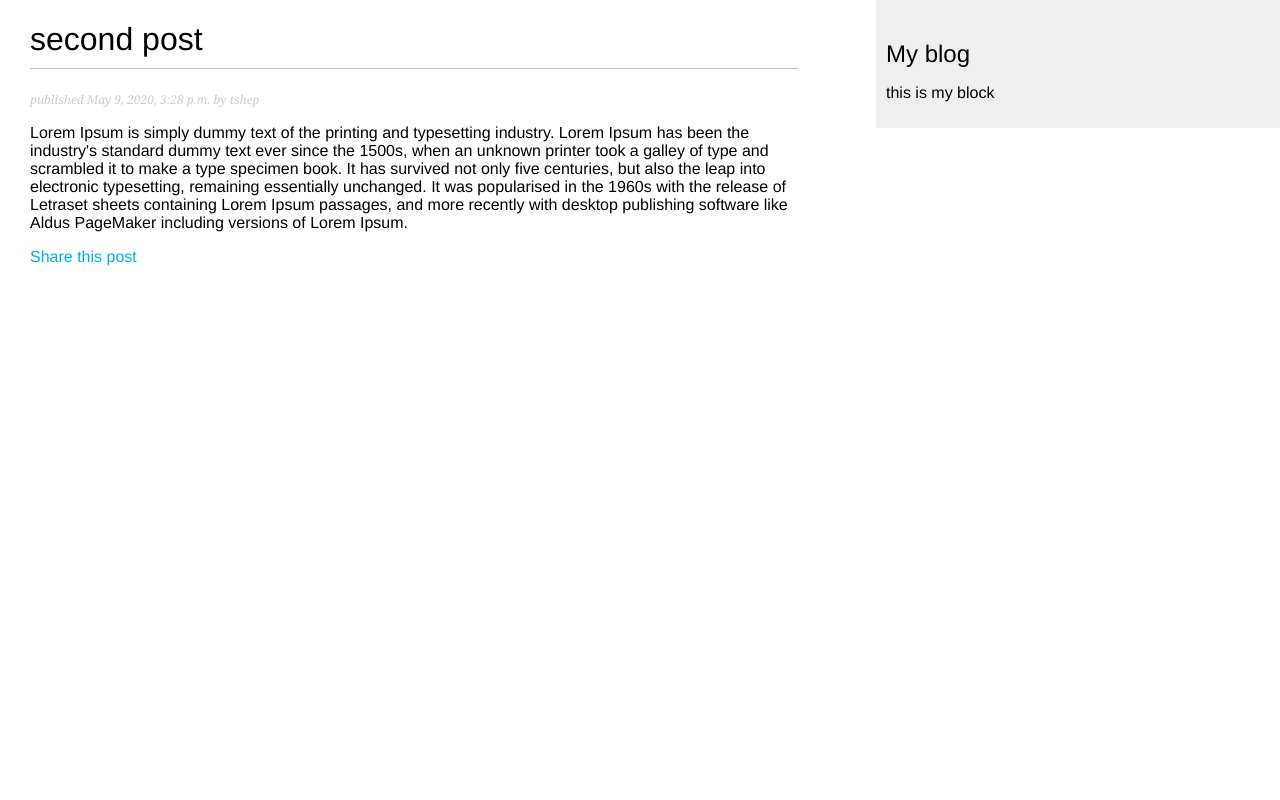
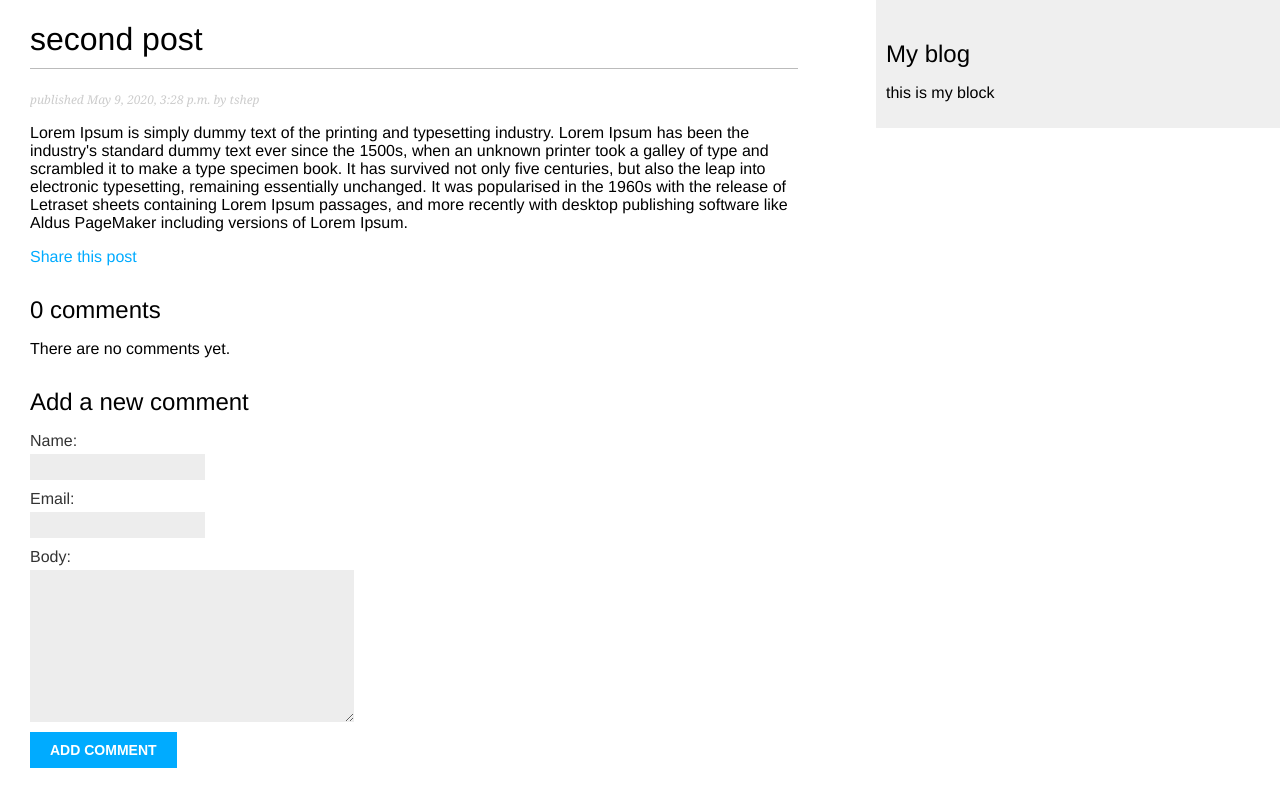
Before and after one commit to xshey/django-blog, a Django app: a page that uses templates/blog/post/detail.html in a window 1280 px wide. Run offline with Django 3.2, Linux system fonts and the light colour scheme; data comes from the database, SQL or seed files in the repository; both versions use the stored data as it was after the commit; parts of the project's set-up code (start-up, migrations or seed data) failed here and were passed over.

Commit message:
Add a comment section

```diff
--- a/blog/forms.py
+++ b/blog/forms.py
@@ -1,4 +1,5 @@
 from django import forms
+from .models import Comment
 
 class EmailPostForm(forms.Form):
     name = forms.CharField(max_length=25)
@@ -6,3 +7,8 @@ class EmailPostForm(forms.Form):
     to =forms.EmailField()
     comments = forms.CharField(required=False,
                                 widget=forms.Textarea)
+
+class CommentForm(forms.ModelForm):
+    class Meta:
+        model = Comment
+        fields = ('name', 'email', 'body')
--- a/blog/models.py
+++ b/blog/models.py
@@ -2,6 +2,7 @@ from django.db import models
 from django.urls import reverse
 from django.utils import timezone
 from django.contrib.auth.models import User
+from taggit.managers import TaggableManager
 
 # Create your models here.
 class PublishedManager(models.Manager):
@@ -43,3 +44,23 @@ class Post(models.Model):
 
     objects = models.Manager()
     published = PublishedManager()
+    tags = TaggableManager()
+
+
+class Comment(models.Model):
+    post = models.ForeignKey(Post,
+                            on_delete=models.CASCADE,
+                            related_name='comments')
+
+    name = models.CharField(max_length=80)
+    email = models.EmailField()
+    body = models.TextField()
+    created = models.DateTimeField(auto_now_add=True)
+    updated = models.DateTimeField(auto_now=True)
+    active = models.BooleanField(default=True)
+
+    class Meta:
+        ordering = ('created',)
+
+    def __str__(self):
+        return f"Comment by {self.name} by {self.post}"
--- a/blog/views.py
+++ b/blog/views.py
@@ -1,6 +1,6 @@
 from django.shortcuts import render, get_object_or_404
-from .models import Post
-from .forms import EmailPostForm
+from .models import Post, Comment
+from .forms import EmailPostForm, CommentForm
 from django.core.paginator import Paginator, EmptyPage, PageNotAnInteger
 from django.core.mail import send_mail
 
@@ -24,7 +24,19 @@ def post_detail(request, year, month, day, post):
                                     publish__year=year,
                                     publish__month=month,
                                     publish__day=day)
-    return render(request, 'blog/post/detail.html', {'post': post})
+
+    comments = post.comments.filter(active=True)
+    new_comment = None
+    if request.method == 'POST':
+        comment_form = CommentForm(data=request.POST)
+        if comment_form.is_valid():
+            new_comment = comment_form.save(commit=False)
+            new_comment.post = post
+            new_comment.save()
+    else:
+        comment_form = CommentForm()
+
+    return render(request, 'blog/post/detail.html', {'post': post, 'comments': comments, 'new_comment': new_comment, 'comment_form': comment_form})
 
 def post_share(request, post_id):
     post = get_object_or_404(Post, id=post_id, status='published')
--- a/blogsite/settings.py
+++ b/blogsite/settings.py
@@ -40,6 +40,7 @@ INSTALLED_APPS = [
     'django.contrib.messages',
     'django.contrib.staticfiles',
     'blog',
+    'taggit',
 ]
 
 MIDDLEWARE = [
--- a/templates/blog/post/detail.html
+++ b/templates/blog/post/detail.html
@@ -11,4 +11,34 @@
   <p>
     <a href="{% url "blog:post_share" post.id %}"> Share this post </a>
   </p>
+
+  {% with comments.count as total_comments %}
+    <h2>
+      {{ total_comments }} comment{{ total_comments|pluralize }}
+    </h2>
+  {% endwith %}
+
+  {% for comment in comments %}
+    <div class="commen">
+      <p class="info">
+          comment {{ forloop.counter }} by {{ comment.name }}
+          {{ comment.created }}
+      </p>
+      {{ comment.body|linebreaks }}
+    </div>
+    {% empty %}
+      <p> There are no comments yet.</p>
+  {% endfor %}
+
+  {% if new_comment %}
+    <h2> you comment has been added </h2>
+    {% else %}
+    <h2> Add a new comment </h2>
+    <form action="." method="post">
+      {{ comment_form.as_p }}
+      {% csrf_token %}
+      <p><input type='submit' value='add comment' ></p>
+    </form>
+  {% endif %}
+
 {% endblock %}
```
Also changed, not shown: blog/admin.py (+9 -2 lines), blog/migrations/0002_comment.py (added), blog/migrations/0003_auto_20200515_1225.py (added), db.sqlite3.
